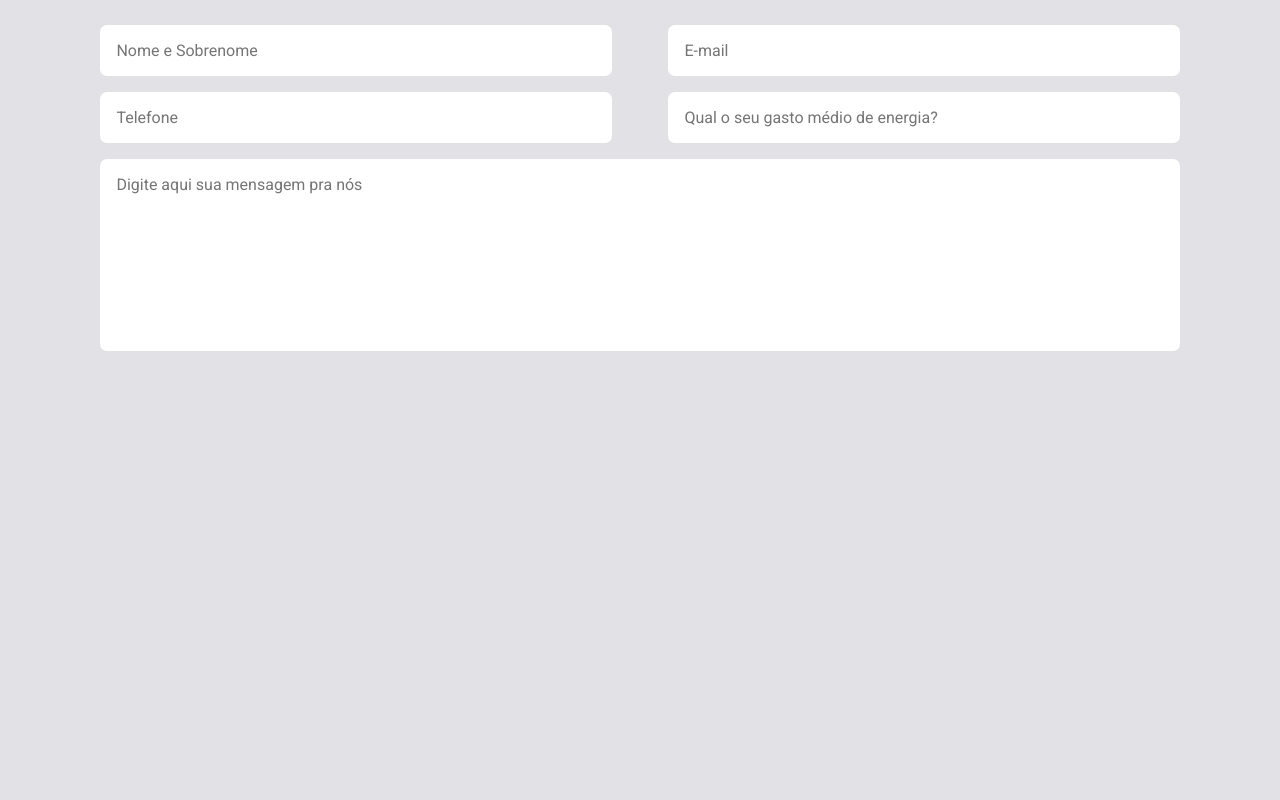
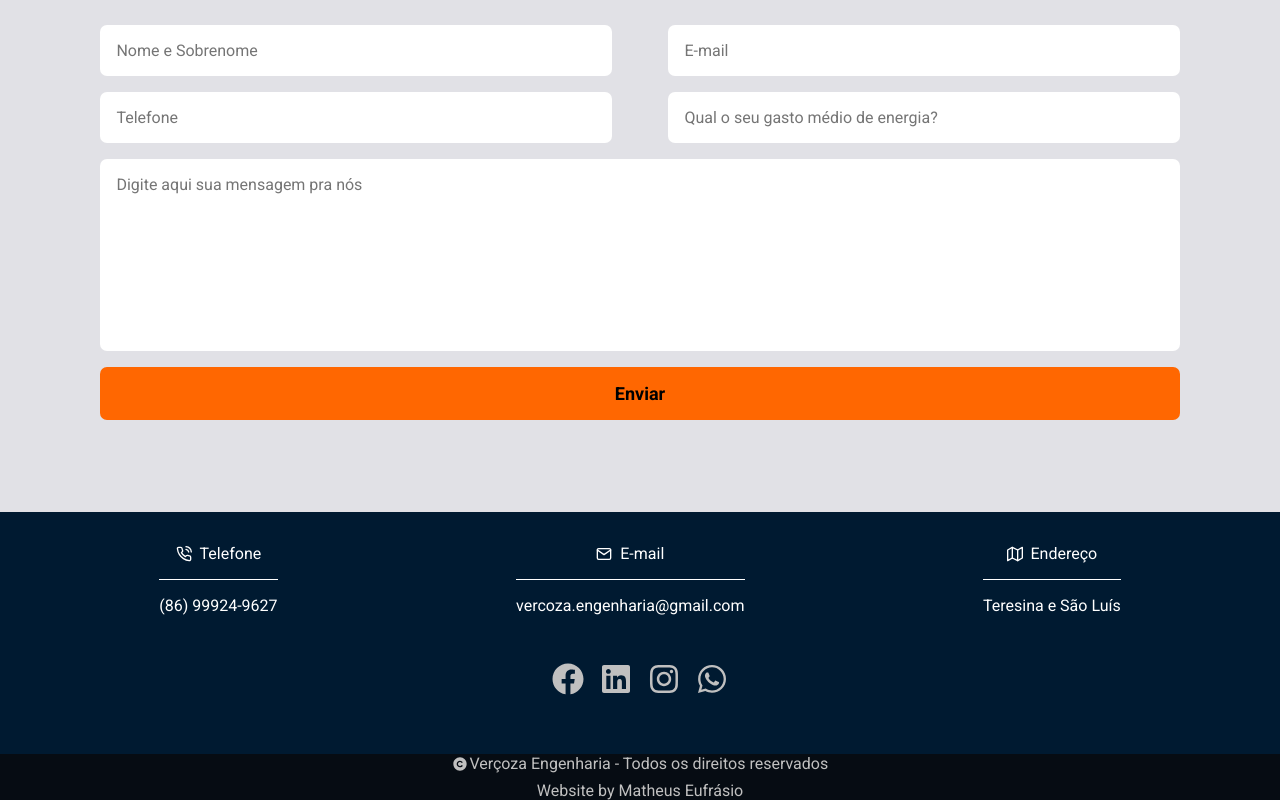
Before and after one commit to matheuseufrasio2/leo-website, a Next.js app: page / in a window 1280 px wide. Shown: the part 928-1728 px from the top of the page. Before the commit the page ends 1440 px from the top, so only its background shows below. Built offline with nearby package versions, Linux system fonts and the light colour scheme.

Commit message:
footer finalizado

```diff
--- a/src/components/BudgetSection/index.tsx
+++ b/src/components/BudgetSection/index.tsx
@@ -22,6 +22,14 @@ export function BudgetSection() {
           name="message"
           id="message"
         />
+        <button
+          type="button"
+          onClick={() => {
+            alert('clicked');
+          }}
+        >
+          Enviar
+        </button>
       </form>
     </div>
   );
--- a/src/components/BudgetSection/styles.module.scss
+++ b/src/components/BudgetSection/styles.module.scss
@@ -30,6 +30,24 @@
     @media(max-width: 768px) {
       padding: 0;
     }
+
+    > button {
+      padding: 1rem;
+      border: 0;
+      border-radius: 7px;
+      margin-top: 1rem;
+      align-self: center;
+
+      background-color: var(--orange-100);
+
+      width: 95%;
+      font-size: large;
+      font-weight: 700;
+
+      @media(max-width: 768px) {
+        width: 90%;
+      }
+    }
   }
 }
 
--- /dev/null
+++ b/src/components/Footer/ContactCard/index.tsx
@@ -0,0 +1,20 @@
+import styles from './styles.module.scss';
+
+interface Props {
+  title: string;
+  info: string;
+  icon?: any;
+}
+
+export function ContactCard({ title, info, icon }: Props) {
+  const Icon = icon;
+  return (
+    <section className={styles.container}>
+      <div className={styles.title}>
+        {Icon && <Icon />}
+        <p>{title}</p>
+      </div>
+      <p>{info}</p>
+    </section>
+  );
+}
--- /dev/null
+++ b/src/components/Footer/ContactCard/styles.module.scss
@@ -0,0 +1,31 @@
+.container {
+  display: flex;
+  flex-direction: column;
+  align-items: center;
+  justify-items: center;
+
+  padding: 1rem;
+
+  > p {
+    margin-top: 1rem;
+  }
+}
+
+.title {
+  display: flex;
+  align-items: center;
+  justify-content: center;
+
+  width: 100%;
+
+  padding-bottom: 1rem;
+  border-bottom: 1px solid white;
+
+  @media(max-width: 768px) {
+    width: 50%;
+  }
+
+  p {
+    margin-left: 0.5rem;
+  }
+}
--- /dev/null
+++ b/src/components/Footer/index.tsx
@@ -0,0 +1,80 @@
+import {
+  FaWhatsapp,
+  FaFacebook,
+  FaLinkedin,
+  FaInstagram,
+} from 'react-icons/fa';
+import { FiPhoneCall, FiMail, FiMap } from 'react-icons/fi';
+import { RiCopyrightFill } from 'react-icons/ri';
+
+import { ContactCard } from './ContactCard';
+import styles from './styles.module.scss';
+
+export function Footer() {
+  return (
+    <footer className={styles.container}>
+      <div className={styles.main}>
+        <div className={styles.contactUs}>
+          <ContactCard
+            icon={FiPhoneCall}
+            title="Telefone"
+            info="(86) 99924-9627"
+          />
+          <ContactCard
+            icon={FiMail}
+            title="E-mail"
+            info="vercoza.engenharia@gmail.com "
+          />
+          <ContactCard
+            icon={FiMap}
+            title="Endereço"
+            info="Teresina e São Luís"
+          />
+        </div>
+        <div className={styles.socialMedias}>
+          <a
+            href="https://api.whatsapp.com/send?phone=5586999249627&text=Ol%C3%A1%2C%20vim%20pelo%20site%2C%20gostaria%20de%20receber%20mais%20informa%C3%A7%C3%B5es%20sobre%20o%20produto!"
+            target="_blank"
+            rel="noreferrer"
+          >
+            <FaFacebook />
+          </a>
+          <a
+            href="https://api.whatsapp.com/send?phone=5586999249627&text=Ol%C3%A1%2C%20vim%20pelo%20site%2C%20gostaria%20de%20receber%20mais%20informa%C3%A7%C3%B5es%20sobre%20o%20produto!"
+            target="_blank"
+            rel="noreferrer"
+          >
+            <FaLinkedin />
+          </a>
+          <a
+            href="https://www.instagram.com/vercozaengenharia/"
+            target="_blank"
+            rel="noreferrer"
+          >
+            <FaInstagram />
+          </a>
+          <a
+            href="https://api.whatsapp.com/send?phone=5586999249627&text=Ol%C3%A1%2C%20vim%20pelo%20site%2C%20gostaria%20de%20receber%20mais%20informa%C3%A7%C3%B5es%20sobre%20o%20produto!"
+            target="_blank"
+            rel="noreferrer"
+          >
+            <FaWhatsapp />
+          </a>
+        </div>
+      </div>
+      <section className={styles.copyright}>
+        <p>
+          <RiCopyrightFill />
+          Verçoza Engenharia - Todos os direitos reservados
+        </p>
+        <a
+          href="https://www.instagram.com/matheuseufrasio/"
+          target="_blank"
+          rel="noreferrer"
+        >
+          Website by Matheus Eufrásio
+        </a>
+      </section>
+    </footer>
+  );
+}
--- /dev/null
+++ b/src/components/Footer/styles.module.scss
@@ -0,0 +1,76 @@
+.container {
+  width: 100%;
+  display: flex;
+  align-items: center;
+  flex-direction: column;
+  justify-content: space-between;
+  min-height: 18rem;
+  background-color: var(--blue-600);
+  padding-top: 1rem;
+  z-index: 1;
+
+}
+
+.main {
+  width: 100%;
+  max-width: 1200px;
+}
+
+.contactUs {
+  width: 100%;
+  display: flex;
+  justify-content: space-around;
+
+  @media(max-width: 768px) {
+    flex-direction: column;
+  }
+}
+
+.socialMedias {
+  width: 100%;
+  display: flex;
+  align-items: center;
+  justify-content: center;
+  padding: 2rem;
+
+  > a {
+    font-size: 2rem;
+    color: var(--gray-300);
+    transition: all 0.2s;
+
+    & + a {
+      margin-left: 1rem;
+    }
+
+    &:hover {
+      color: white;
+    }
+  }
+}
+
+.copyright {
+  width: 100%;
+  background-color: var(--blue-800);
+  min-height: 1rem;
+
+  display: flex;
+  align-items: center;
+  justify-content: center;
+  flex-direction: column;
+
+  > p {
+    display: flex;
+    align-items: center;
+    color: var(--gray-300);
+
+    > svg {
+      margin-right: 0.1rem;
+    }
+
+  }
+
+  > a {
+    margin-top: 0.5rem;
+    color: var(--gray-300);
+  }
+}
--- a/src/components/Header/styles.module.scss
+++ b/src/components/Header/styles.module.scss
@@ -47,6 +47,7 @@
   align-items: center;
 
   a {
+    font-size: 1.25rem;
     transition: all 0.2s;
 
     & + a {
--- a/src/pages/index.tsx
+++ b/src/pages/index.tsx
@@ -3,6 +3,7 @@ import { FaWhatsapp } from 'react-icons/fa';
 import Image from 'next/image';
 
 import { BudgetSection } from '../components/BudgetSection';
+import { Footer } from '../components/Footer';
 import { Header } from '../components/Header';
 import SEO from '../components/SEO';
 import styles from './home.module.scss';
@@ -32,7 +33,7 @@ export default function Home() {
         />
         <Header />
         <section className={styles.welcomeWords}>
-          <h1>DEMOCRATIZANDO O ACESSO à ENERGIA SOLAR.</h1>
+          <h1>DEMOCRATIZANDO O ACESSO À ENERGIA SOLAR.</h1>
           <p>
             Ajudamos a disseminar essa tecnologia, colaboramos para que você
             possa gerar sua própria energia por meio de uma fonte sustentável,
@@ -41,6 +42,7 @@ export default function Home() {
         </section>
       </div>
       <BudgetSection />
+      <Footer />
     </>
   );
 }
--- a/src/styles/global.scss
+++ b/src/styles/global.scss
@@ -19,6 +19,8 @@
 
   --blue-300: #3b6ea5;
   --blue-400: #004e98;
+  --blue-600: #001a31;
+  --blue-800: #060c13;
 
   --orange-100: #ff6701;
 
```
